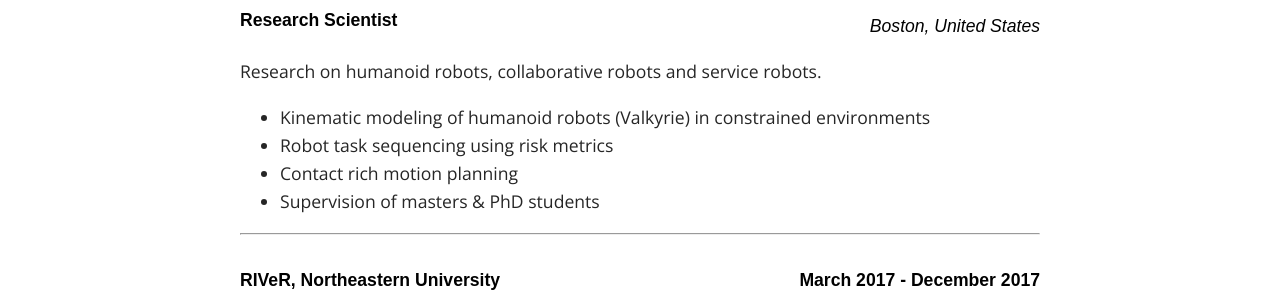
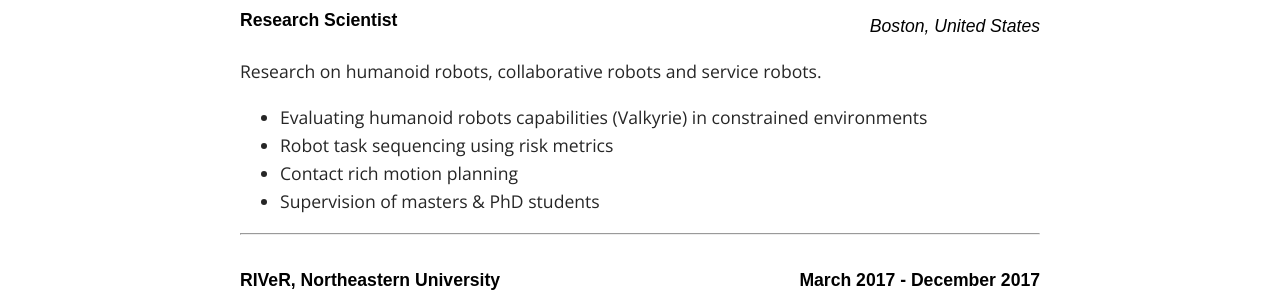
Before and after one commit to philip-long/philip-long.github.io, a Jekyll site: the page built from cv/index.html, in a window 1280 px wide and 900 px high. Shown: the part 431-731 px from the top of the window. Built offline with Jekyll 4.4.1, drawn with Linux system fonts in a browser that asks for light colours; some web fonts are replaced.

Commit message:
Update index.html

```diff
--- a/cv/index.html
+++ b/cv/index.html
@@ -29,7 +29,7 @@ title: CV
 
        	 <p> Research on humanoid robots, collaborative robots and service robots. </p>
                     <ul class="desc">
-                    	<li> Kinematic modeling of humanoid robots (Valkyrie) in constrained environments</li>
+                    	<li> Evaluating humanoid robots capabilities (Valkyrie) in constrained environments</li>
                         <li> Robot task sequencing using risk metrics </li>
 			<li> Contact rich motion planning </li>
 			<li> Supervision of masters & PhD students </li>
```
